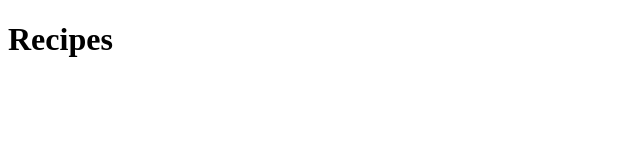
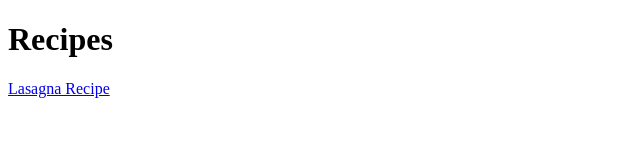
Before and after one commit to sahar-raihani/odin-recipes, a plain HTML site: page index.html in a window 1280 px wide. Shown: the whole page, without its empty margins (0-640 px from the left). Drawn offline with Linux system fonts and the light colour scheme.

Commit message:
Link first recipe to index.html

```diff
--- a/index.html
+++ b/index.html
@@ -7,5 +7,6 @@
 </head>
 <body>
     <h1>Recipes</h1>
+    <a href="recipes/lasagna.html">Lasagna Recipe</a>
 </body>
 </html>
```
